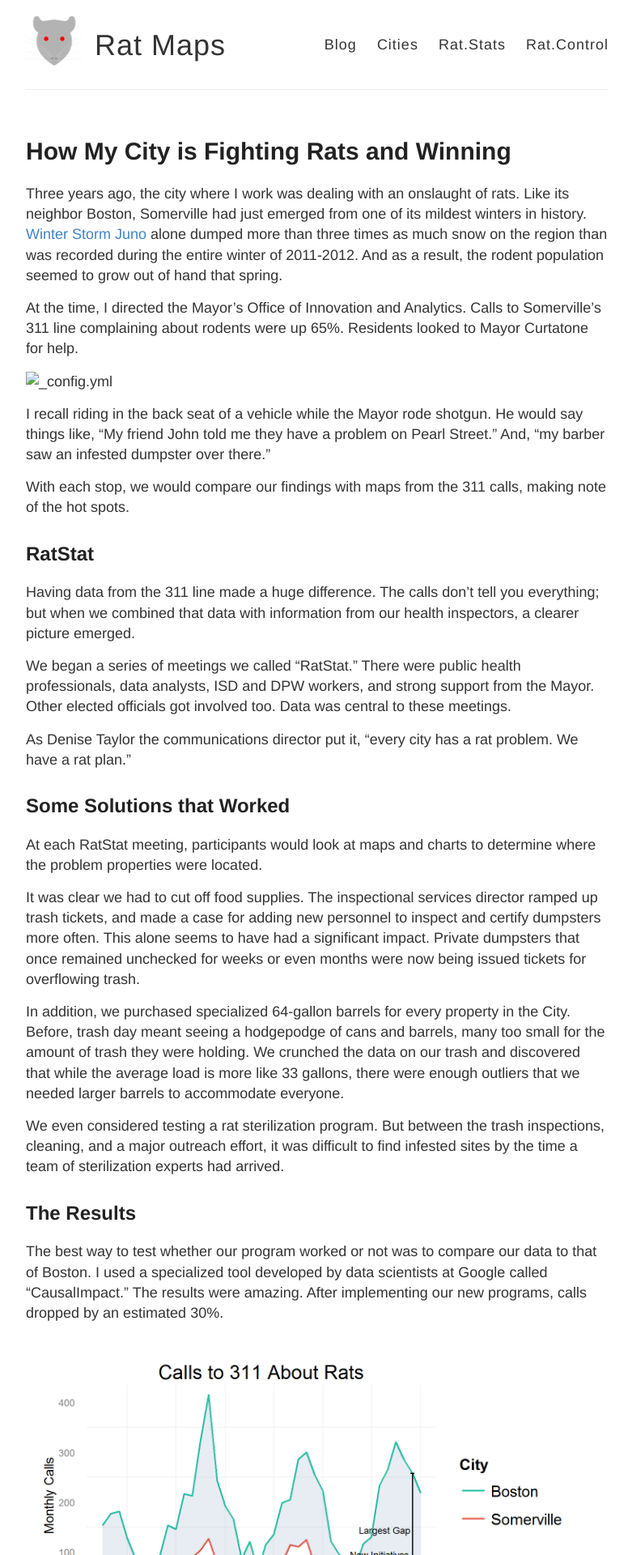
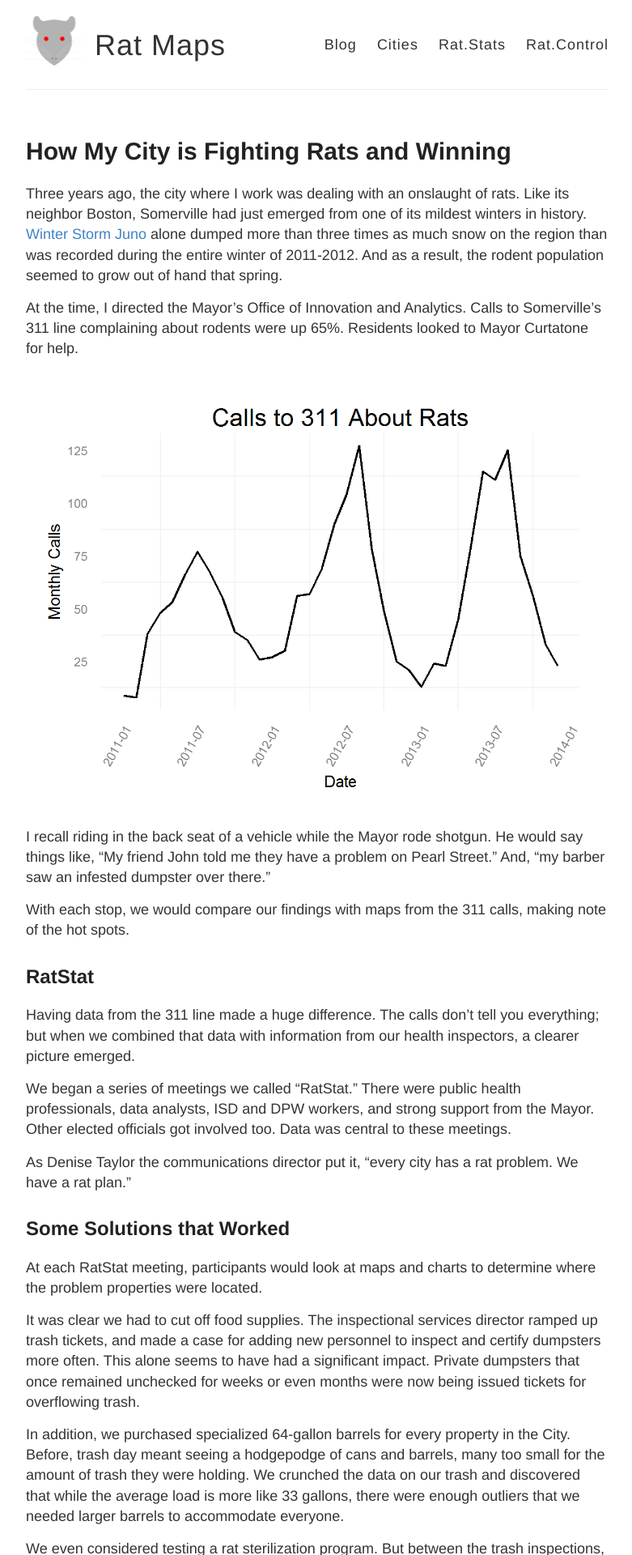
Before and after one commit to DanielHadley/ratmaps, a Jekyll site: the page built from _posts/2015-02-26-i-fought-the-rats.md, in a window 1280 px wide. Shown: the top 1920 px of the page at 81% size, without its empty margins (248-1029 px from the left). Built offline with Jekyll 4.4.1, drawn with Linux system fonts in a browser that asks for light colours; comment, search, counter and statistics services are not loaded.

Commit message:
nyc ready

```diff
--- a/_posts/2015-02-26-i-fought-the-rats.md
+++ b/_posts/2015-02-26-i-fought-the-rats.md
@@ -8,7 +8,7 @@ Three years ago, the city where I work was dealing with an onslaught of rats. Li
 
 At the time, I directed the Mayor's Office of Innovation and Analytics. Calls to Somerville's 311 line complaining about rodents were up 65%. Residents looked to Mayor Curtatone for help.
 
-![_config.yml]({{ site.onsite }}/2015_IFoughtTheRats/Rat_Calls_Somerville.png)
+![_config.yml]({{ site.baseurl }}/images/2015_IFoughtTheRats/Rat_Calls_Somerville.png)
 
 I recall riding in the back seat of a vehicle while the Mayor rode shotgun. He would say things like, "My friend John told me they have a problem on Pearl Street." And, "my barber saw an infested dumpster over there."
 
```
